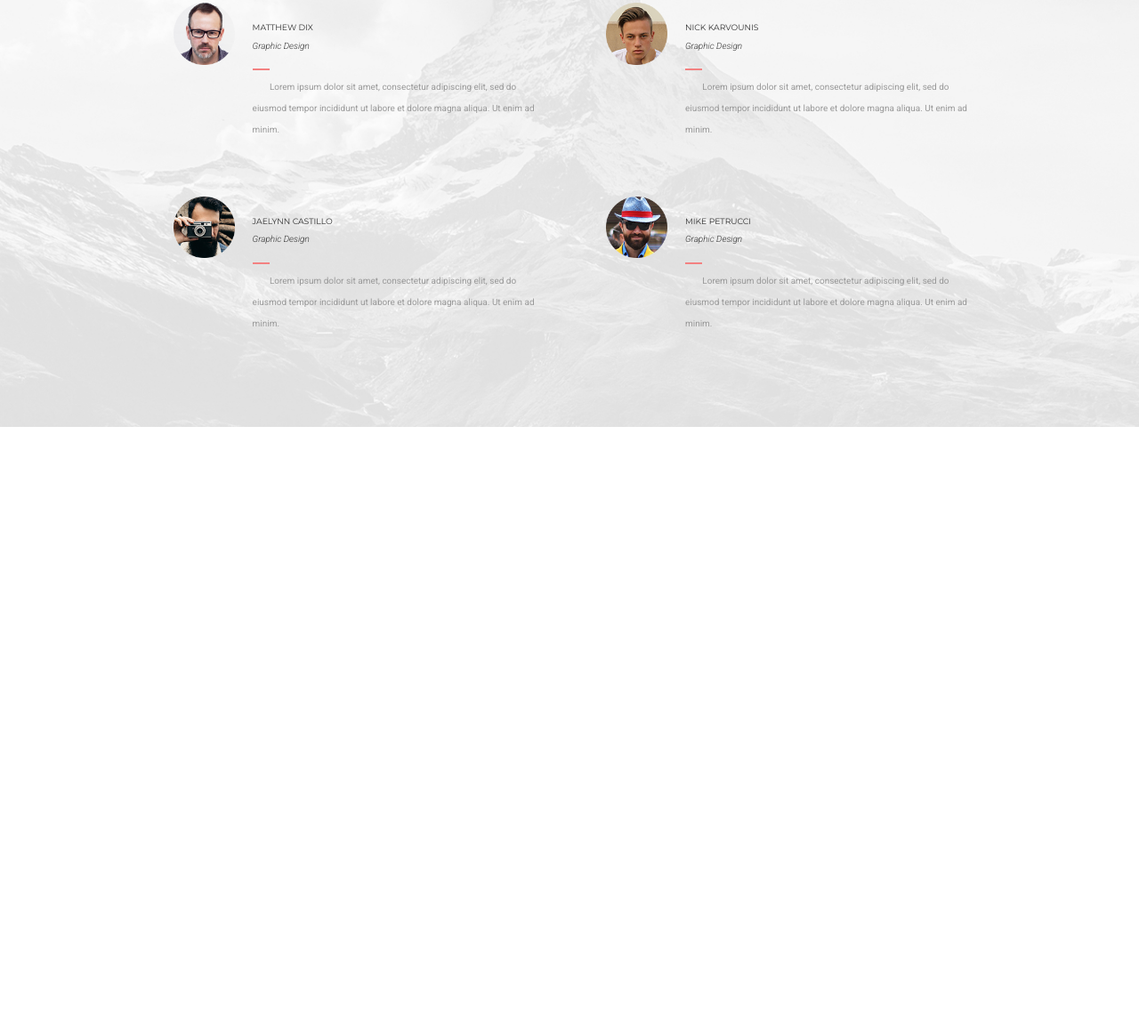
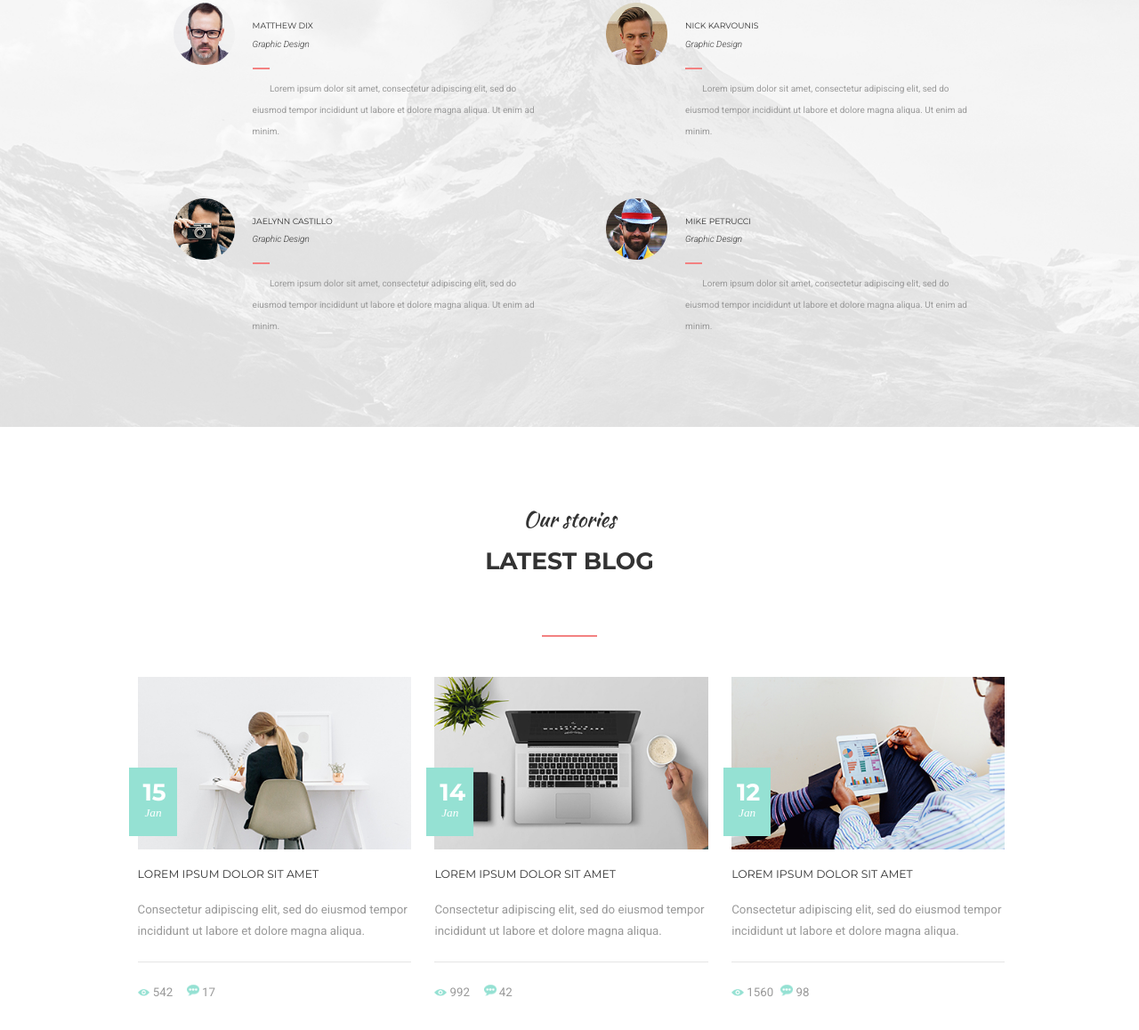
Before and after one commit to Gincioks/Mogo, a plain HTML site: page index.html in a window 1280 px wide. Shown: the part 7184-8342 px from the top of the page at 89% size. Before the commit the page ends 7664 px from the top, so only its background shows below. Drawn offline with nearby package versions, Linux system fonts and the light colour scheme; a web font is replaced by a local one.

Commit message:
Blog_done

```diff
--- a/index.html
+++ b/index.html
@@ -558,6 +558,83 @@
         </div>
         </div>
     </section>
+    <section class="blog">
+        <div class="section_header">
+            <h3>Our stories</h3>
+            <h5>LATEST BLOG</h5>
+            <hr class="hr_red">
+        </div>
+        <div class="blog_posts">
+            <div class="post">
+                <div class="post_photo">
+                    <img src="./img/post_1.jpg" alt="post">
+                    <div>
+                        <h4>15</h4>
+                        <h5>Jan</h5>
+                    </div>
+                </div>
+                <h3>LOREM IPSUM DOLOR SIT AMET</h3>
+                <p>Consectetur adipiscing elit, sed do eiusmod tempor incididunt ut labore et dolore magna aliqua.</p>
+                <hr>
+                <div>
+                    <p>
+                        <img src="./img/VIEW.png" alt="VIEW">
+                        542
+                    </p>
+                    <p>
+                        <img src="./img/SPEECH_BUBBLE_2.png" alt="SPEECH_BUBBLE">
+                        17
+                    </p>
+                </div>
+            </div>
+            <div class="post">
+                <div class="post_photo">
+                    <img src="./img/post_2.jpg" alt="post">
+                    <div>
+                        <h4>14</h4>
+                        <h5>Jan</h5>
+                    </div>
+                </div>
+                <h3>LOREM IPSUM DOLOR SIT AMET</h3>
+                <p>Consectetur adipiscing elit, sed do eiusmod tempor incididunt ut labore et dolore magna aliqua.</p>
+                <hr>
+                <div>
+                    <p>
+                        <img src="./img/VIEW.png" alt="VIEW">
+                        992
+                    </p>
+                    <p>
+                        <img src="./img/SPEECH_BUBBLE_2.png" alt="SPEECH_BUBBLE">
+                        42
+                    </p>
+                </div>
+            </div>
+            <div class="post">
+                <div class="post_photo">
+                    <img src="./img/post_3.jpg" alt="post">
+                    <div>
+                        <h4>12</h4>
+                        <h5>Jan</h5>
+                    </div>
+                </div>
+                <h3>LOREM IPSUM DOLOR SIT AMET</h3>
+                <p>Consectetur adipiscing elit, sed do eiusmod tempor incididunt ut labore et dolore magna aliqua.</p>
+                <hr>
+                <div>
+                    <p>
+                        <img src="./img/VIEW.png" alt="VIEW">
+                        1560
+                    </p>
+                    <p>
+                        <img src="./img/SPEECH_BUBBLE_2.png" alt="SPEECH_BUBBLE">
+                        98
+                    </p>
+                </div>
+            </div>
+        </div>
+    </section>
+
+
 
 
 
--- /dev/null
+++ b/styles/layout/_blog.sass
@@ -0,0 +1,77 @@
+.blog
+    display: block
+    position: relative
+    width: 80%
+    margin: 0 auto
+    padding-top: 11.5vh
+    padding-bottom: 13.9vh
+    .blog_posts
+        display: block
+        width: 100%
+        font-size: 0
+        margin: 0 auto
+        .post
+            display: inline-block
+            width: 30%
+            margin-left: 2.08vw
+            .post_photo
+                display: block
+                position: relative
+                img
+                    width: 100%
+                div
+                    display: block
+                    position: absolute
+                    bottom: 8%
+                    left: -3%
+                    width: 4.16vw
+                    height: 9.57vh
+                    font-size: 1.38vw
+                    color: $white
+                    background-color: #95e1d3
+                    h4
+                        font-family: $font_primary
+                        font-size: 2.08vw
+                        font-weight: 700
+                        color: $white
+                        margin: 15px
+                        margin-bottom: 0
+                    h5
+                        font-family: "Roboto - Light Italic"
+                        font-style: italic
+                        font-weight: 400
+                        font-size: 1.04vw
+                        color: $white
+                        margin: 15px
+                        margin-top: 0.27vh
+                        text-align: center
+            h3
+                display: block
+                width: 100%
+                color: $heading_color
+                font-family: $font_primary
+                font-size: 0.97vw
+                font-weight: 400
+                text-align: left
+                padding: 2.73vh 0
+            p
+                color: $p_color
+                font-family: Roboto
+                font-size: 1.04vw
+                font-weight: 400
+                line-height: 24px
+                text-align: left
+            hr
+                background-color: #e5e5e5
+                height: 1px
+                border: none
+                outline: none
+                margin: 2.73vh 0
+            div
+                display: block
+                width: 100%
+                p
+                    display: inline-block
+                    width: 18%
+                    img
+                        width: 25%
--- a/styles/layout/_clients.sass
+++ b/styles/layout/_clients.sass
@@ -33,7 +33,7 @@
                     width: 70%
                     vertical-align: top
                     text-align: left
-                    margin-top: 2.27vh
+                    margin-top: 2.07vh
                     h4
                         color: $heading_color
                         font-family: $font_primary
@@ -62,4 +62,4 @@
                         font-size: 0.78vw
                         font-weight: 400
                         line-height: 24px
-                        margin-top: 7%
+                        margin-top: 8%
--- a/styles/main.sass
+++ b/styles/main.sass
@@ -23,3 +23,4 @@
 @import 'layout/work'
 @import 'layout/carousel_2'
 @import 'layout/clients'
+@import 'layout/blog'
```
Also changed, not shown: img/SPEECH_BUBBLE_2.png (added), img/VIEW.png (added), img/post_1.jpg (added), img/post_2.jpg (added), img/post_3.jpg (added), styles/main.css, styles/tools/hamburgers/hamburgers.css, 2 other files.
